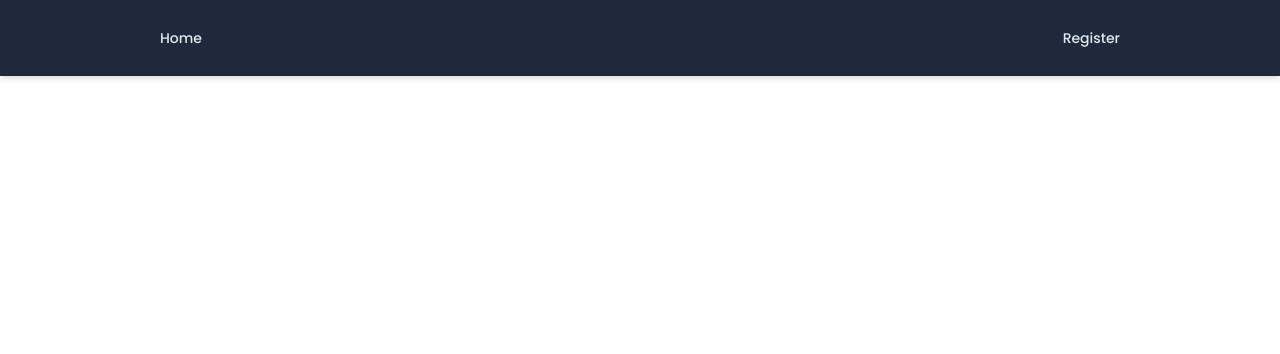
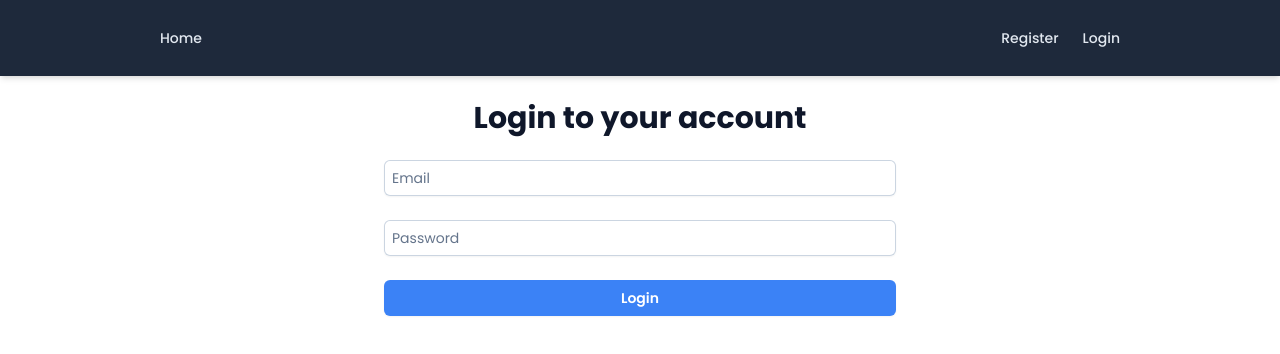
Before and after one commit to genuinelycool/laravel_api_vue, a Vue app: page /login in a window 1280 px wide. Before the commit this address had no page. Shown: the top 354 px of the page. Built offline with nearby package versions, Linux system fonts and the light colour scheme.

Commit message:
login functionality

```diff
--- a/src/App.vue
+++ b/src/App.vue
@@ -19,6 +19,7 @@ onMounted(() => {
 
       <div>
         <RouterLink :to="{ name: 'register' }" class="nav-link">Register</RouterLink>
+        <RouterLink :to="{ name: 'login' }" class="nav-link">Login</RouterLink>
       </div>
     </nav>
   </header>
--- a/src/router/index.js
+++ b/src/router/index.js
@@ -1,6 +1,7 @@
 import { createRouter, createWebHistory } from 'vue-router'
 import HomeView from '../views/HomeView.vue'
 import RegisterView from '../views/Auth/RegisterView.vue'
+import LoginView from '@/views/Auth/LoginView.vue'
 
 const router = createRouter({
   history: createWebHistory(import.meta.env.BASE_URL),
@@ -15,6 +16,11 @@ const router = createRouter({
       name: 'register',
       component: RegisterView,
     },
+    {
+      path: '/login',
+      name: 'login',
+      component: LoginView,
+    },
   ]
 })
 
--- /dev/null
+++ b/src/views/Auth/LoginView.vue
@@ -0,0 +1,36 @@
+<script setup>
+import { useAuthStore } from '@/stores/auth';
+import { storeToRefs } from 'pinia';
+import { reactive } from 'vue';
+
+const { errors } = storeToRefs(useAuthStore());
+const { authenticate } = useAuthStore();
+
+const formData = reactive({
+    email: "",
+    password: "",
+});
+
+</script>
+
+<template>
+    <main>
+        <h1 class="title">Login to your account</h1>
+
+        <form @submit.prevent="authenticate('login', formData)"
+            class="w-1/2 mx-auto space-y-6"
+        >
+            <div>
+                <input type="text" placeholder="Email" v-model="formData.email" />
+                <p v-if="errors.email" class="error">{{ errors.email[0] }}</p>
+            </div>
+
+            <div>
+                <input type="password" placeholder="Password" v-model="formData.password" />
+                <p v-if="errors.password" class="error">{{ errors.password[0] }}</p>
+            </div>
+
+            <button class="primary-btn">Login</button>
+        </form>
+    </main>
+</template>
```
